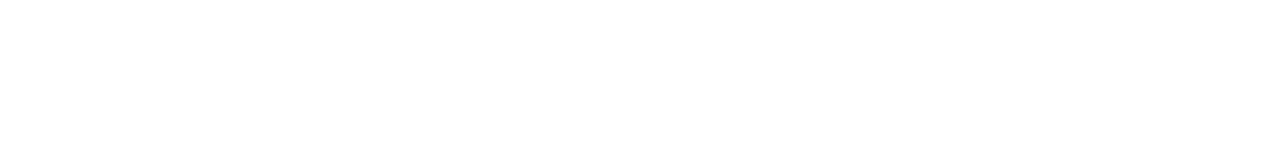
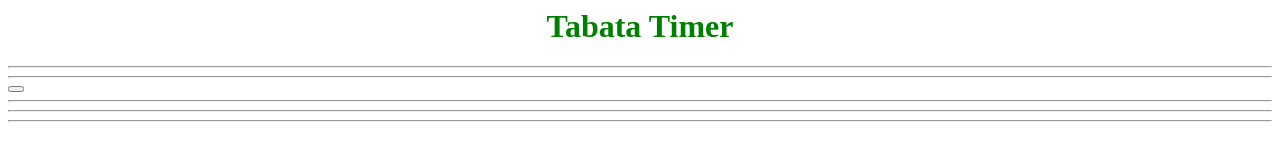
Before and after one commit to jeniffer-oliveira/typescript-tgksnd, a website: page index.html in a window 1280 px wide. Drawn offline with Linux system fonts and the light colour scheme.

Commit message:
2 files modified

```diff
--- a/index.html
+++ b/index.html
@@ -1 +1,20 @@
-<div id="app"></div>
+<h1 id="app.title">Tabata Timer</h1>
+<hr/>
+<div id="FC" onclick="principalCounter()"></div>
+<hr/>
+<button id="start" value="Start"></button>
+<hr/>
+<div id="round"></div>
+<hr/>
+<div id="exerciseTime"></div>
+<hr/>
+<div id="restTime"></div>
+
+<style>
+
+ h1{
+   color: green;
+   text-align: center;
+ }
+
+</style>
```
Also changed, not shown: index.ts (+11 -9 lines).
